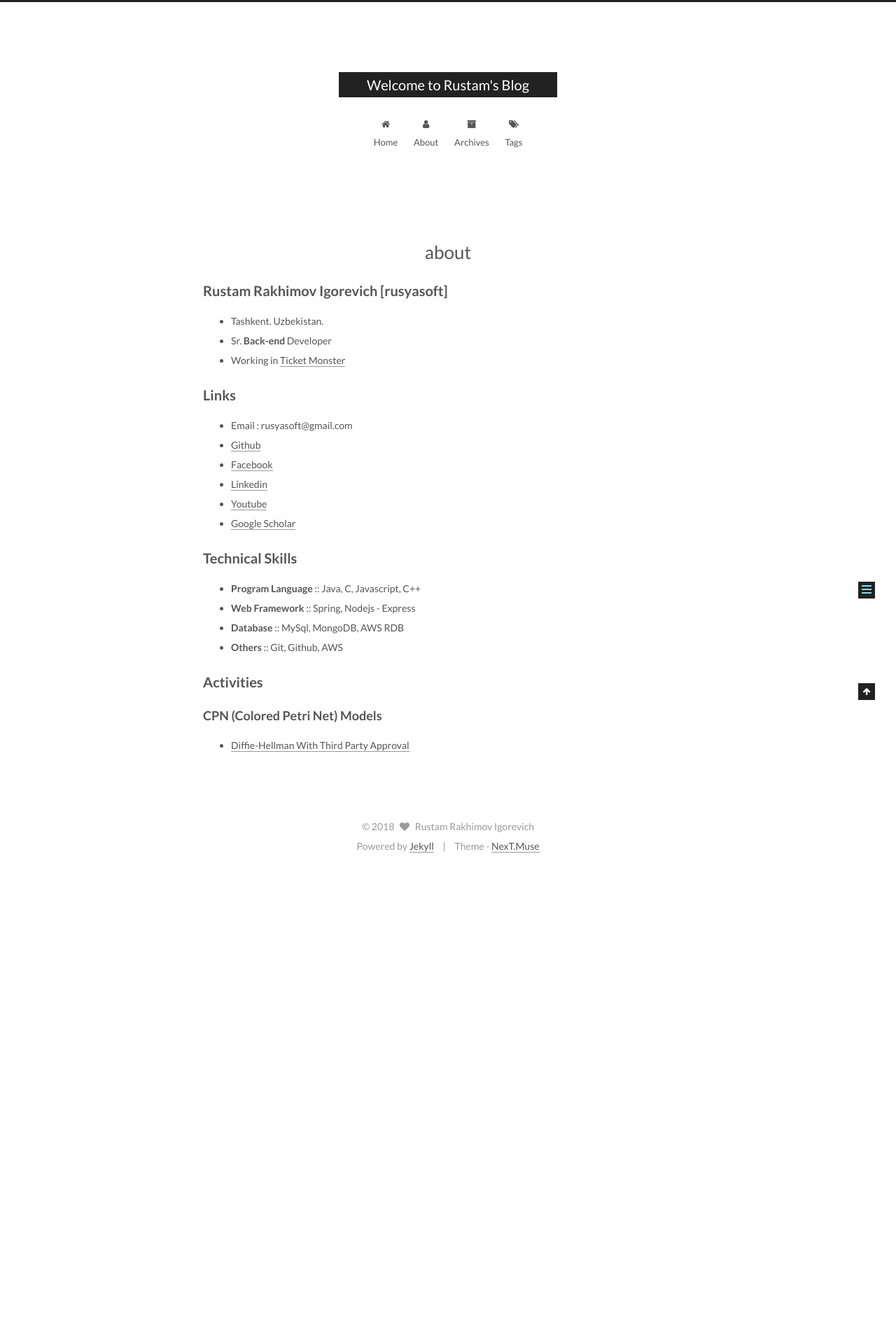
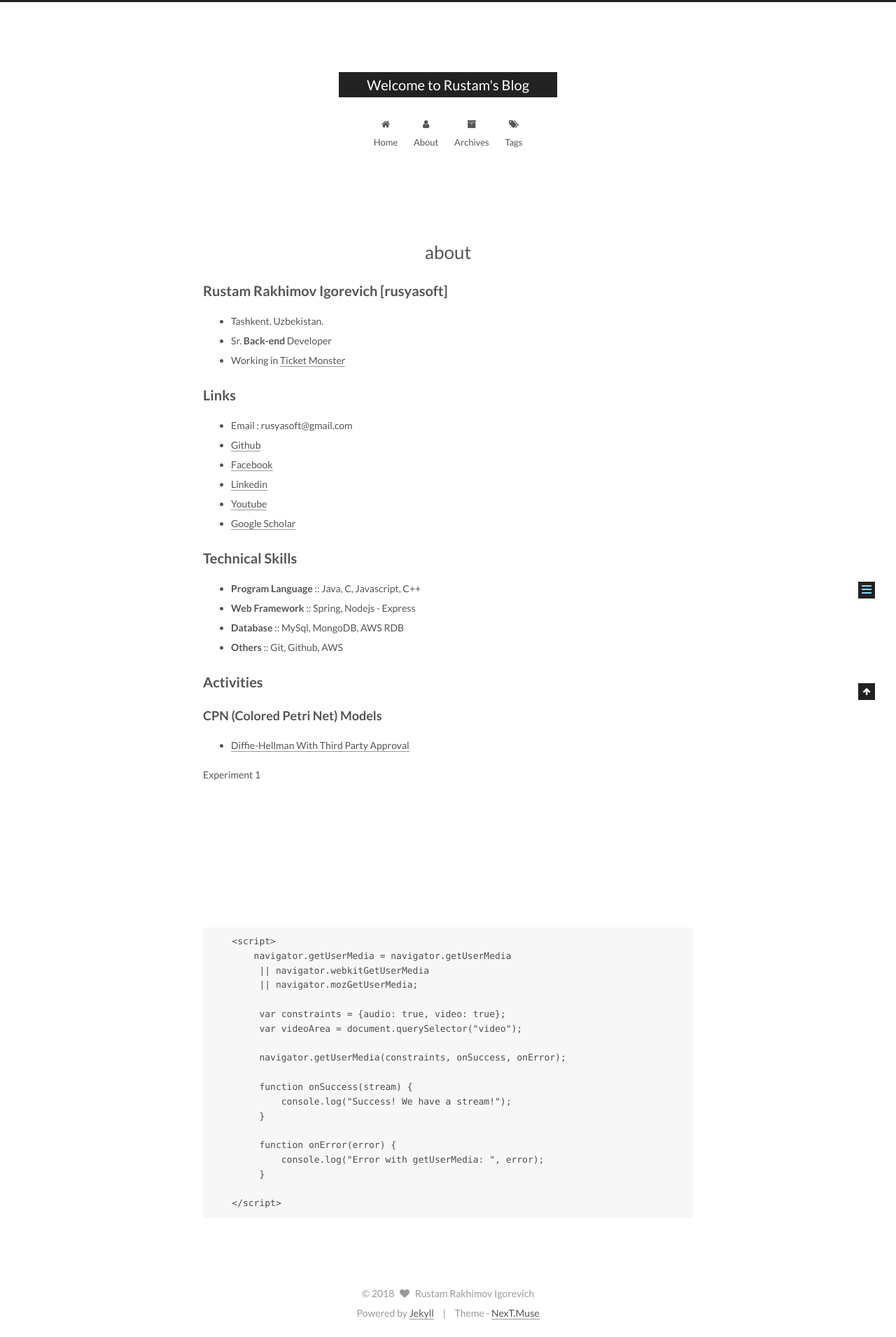
Before and after one commit to rusyasoft/rusyasoft.github.io, a Jekyll site: the page built from about/index.md, in a window 1280 px wide. Shown: the whole page at 70% size. Built offline with Jekyll 4.4.1, drawn with Linux system fonts in a browser that asks for light colours; before the commit the page ends 1243 px from its top, so only the background shows below that.

Commit message:
experimenting with video tag webrtc

```diff
--- a/about/index.md
+++ b/about/index.md
@@ -27,3 +27,26 @@
 
 ### CPN (Colored Petri Net) Models
 - [Diffie-Hellman With Third Party Approval](https://raw.githubusercontent.com/rusyasoft/rusyasoft.github.io/master/assets/160409-DH_With_ThirdParty_Approval-V9-Detail_Intruder.cpn)
+
+Experiment 1
+<video autoplay></video>
+
+        <script>
+            navigator.getUserMedia = navigator.getUserMedia
+             || navigator.webkitGetUserMedia
+             || navigator.mozGetUserMedia;
+
+             var constraints = {audio: true, video: true};
+             var videoArea = document.querySelector("video");
+
+             navigator.getUserMedia(constraints, onSuccess, onError);
+
+             function onSuccess(stream) {
+                 console.log("Success! We have a stream!");
+             }
+
+             function onError(error) {
+                 console.log("Error with getUserMedia: ", error);
+             }
+
+        </script>
```
